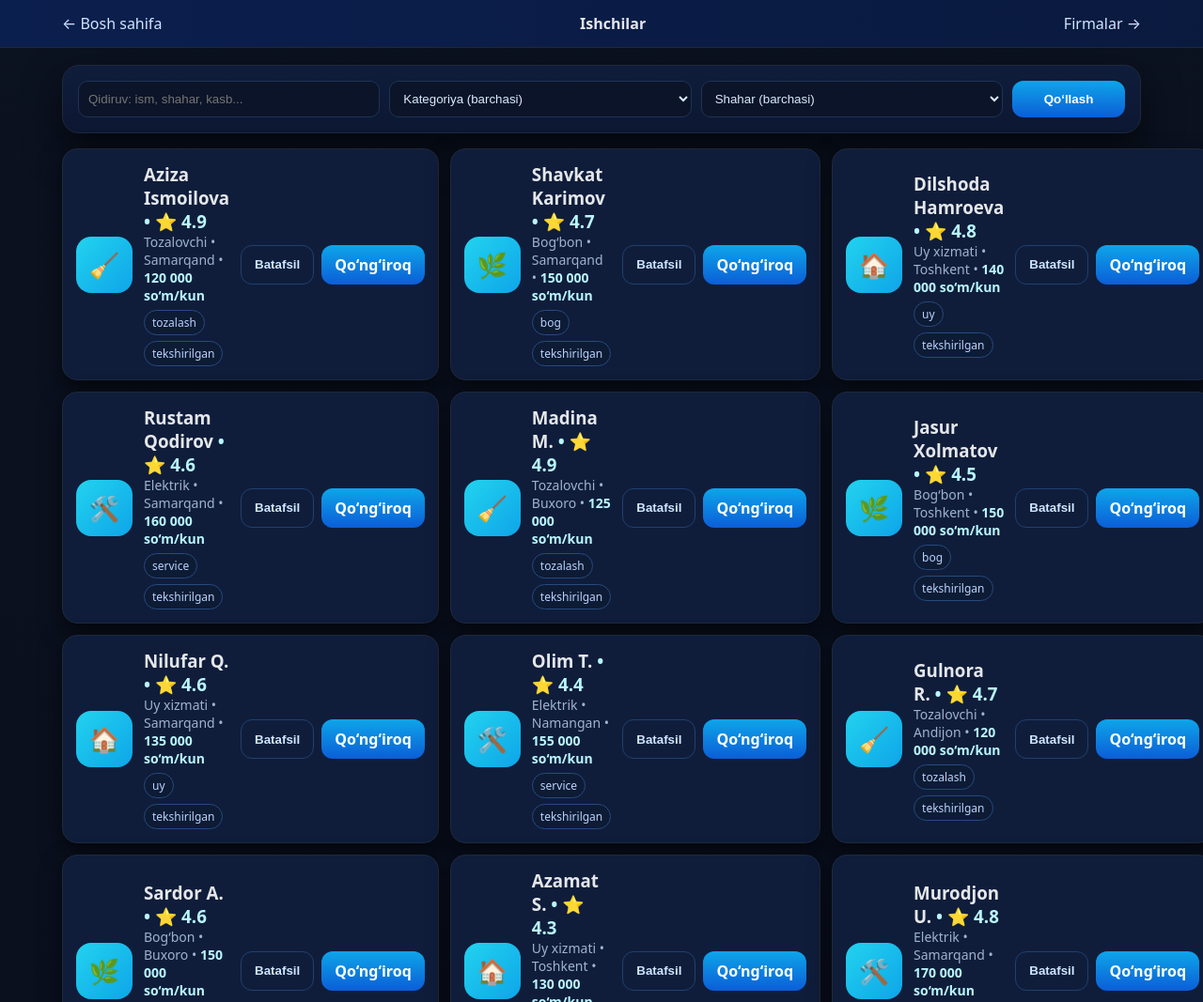
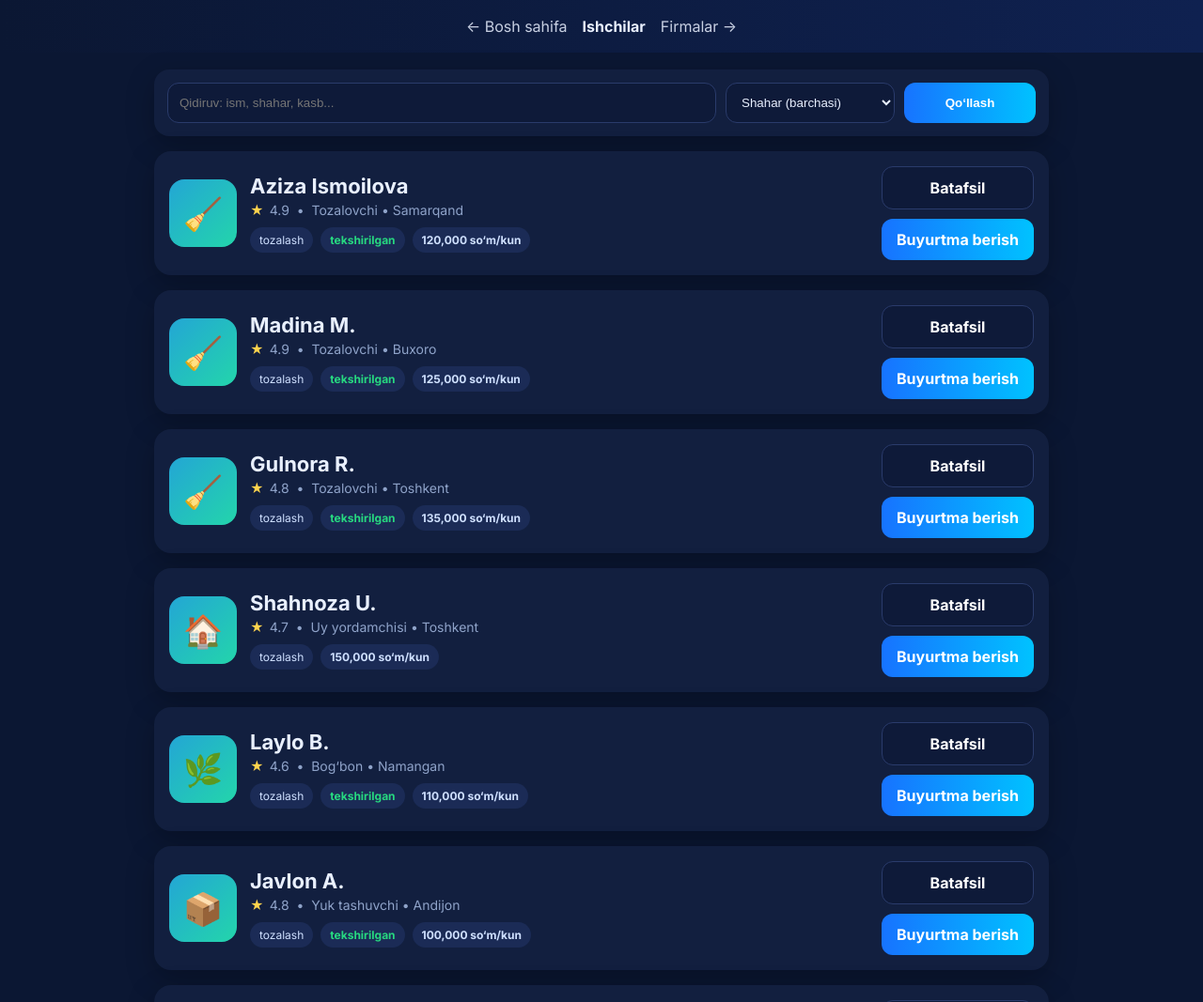
Before and after one commit to prostaff95/prostaff, a plain HTML site: page workers.html in a window 1280 px wide. Shown: the top 1067 px of the page at 94% size. Drawn offline with Linux system fonts and the light colour scheme.

Commit message:
Update workers.html

```diff
--- a/workers.html
+++ b/workers.html
@@ -4,187 +4,151 @@
   <meta charset="UTF-8" />
   <meta name="viewport" content="width=device-width, initial-scale=1" />
   <title>PROSTAFF — Ishchilar</title>
+  <link rel="preconnect" href="https://fonts.gstatic.com" crossorigin>
+  <link href="https://fonts.googleapis.com/css2?family=Inter:wght@400;600;700&display=swap" rel="stylesheet">
   <style>
-    :root{--bg:#0b1220;--card:#0f172a;--text:#e5e7eb;--mut:#94a3b8;--line:#1e293b;--pri:#0b5ed7;--pri2:#0ea5e9;--r:18px;}
-    *{box-sizing:border-box} body{margin:0;font-family:system-ui,-apple-system,Segoe UI,Roboto,Ubuntu,Arial,sans-serif;background:linear-gradient(180deg,#0b1220,#0a0f1e);color:var(--text)}
-    header{position:sticky;top:0;background:linear-gradient(90deg,#0b1f4e,#0a1a3f);border-bottom:1px solid var(--line)}
-    .top{max-width:1180px;margin:0 auto;padding:14px 16px;display:flex;gap:10px;align-items:center;justify-content:space-between}
-    a{color:#cfe7ff;text-decoration:none} .btn{background:linear-gradient(180deg,#0ea5e9,#0b5ed7);border:none;border-radius:12px;padding:10px 14px;color:#fff;font-weight:800;cursor:pointer}
-    .wrap{max-width:1180px;margin:0 auto;padding:18px 16px}
-    .panel{background:linear-gradient(180deg,#0f1d3b,#0c1732);border:1px solid var(--line);border-radius:var(--r);padding:16px;box-shadow:0 18px 40px #0009}
-    .filters{display:grid;gap:10px;grid-template-columns:1fr 1fr 1fr 120px}
-    @media(max-width:760px){.filters{grid-template-columns:1fr 1fr}}
-    input,select{width:100%;padding:10px;border-radius:10px;border:1px solid #203255;background:#0b1428;color:#dbeafe}
-    .grid{margin-top:16px;display:grid;gap:12px;grid-template-columns:repeat(1,1fr)}
-    @media(min-width:860px){.grid{grid-template-columns:repeat(3,1fr)}}
-    .card{background:#0f1d3b;border:1px solid var(--line);border-radius:16px;padding:14px;display:flex;gap:12px;align-items:center;box-shadow:0 10px 24px #0009}
-    .av{width:60px;height:60px;border-radius:16px;display:grid;place-items:center;background:linear-gradient(135deg,#22d3ee,#0ea5e9);color:#002;font-size:26px}
-    .meta{flex:1}.meta h3{margin:0}.sub{color:#9fb3ce;font-size:14px}.price{color:#b9f7ff;font-weight:900}
-    .tags{margin-top:6px;display:flex;gap:6px;flex-wrap:wrap}.tag{font-size:12px;padding:4px 8px;border-radius:999px;border:1px solid #264a7f;background:#0d1b34;color:#b9d3ff}
-    .actions{display:flex;gap:8px}
-    .ghost{background:#0f1d3b;border:1px solid #21406d;color:#cfe7ff}
-    .pagination{display:flex;gap:8px;justify-content:center;margin:16px 0}
-    .page{padding:8px 12px;border-radius:10px;border:1px solid #21406d;background:#0f1d3b;color:#cfe7ff;cursor:pointer}
-    .page.active{background:linear-gradient(180deg,#0ea5e9,#0b5ed7);color:#fff;border:none}
-    dialog{border:none;border-radius:18px;width:min(560px,92vw);padding:0;background:linear-gradient(180deg,#0f1d3b,#0c1732);color:#e5e7eb;border:1px solid #1e293b;box-shadow:0 22px 46px #000c}
-    dialog::backdrop{background:rgba(1,8,20,.6)} .modal{padding:18px}
+    :root{
+      --bg:#0b1733;
+      --card:#121f3f;
+      --muted:#8fa3c9;
+      --text:#e9f0ff;
+      --brand1:#1773ff;
+      --brand2:#00c2ff;
+      --ok:#27d980;
+      --chip:#1b2b56;
+      --chipText:#cfe0ff;
+      --shadow:0 10px 30px rgba(0,0,0,.25);
+    }
+    *{box-sizing:border-box}
+    html,body{margin:0;padding:0;background:var(--bg);color:var(--text);font-family:Inter,system-ui,-apple-system,Segoe UI,Roboto,Arial}
+    a{color:inherit;text-decoration:none}
+    .nav{display:flex;gap:16px;align-items:center;justify-content:center;padding:18px 12px;background:linear-gradient(90deg,#0b1733,#0f2150)}
+    .nav a{opacity:.85}
+    .nav a.active{opacity:1;font-weight:700}
+    .wrap{max-width:980px;margin:18px auto;padding:0 14px}
+    .filters{background:var(--card);border-radius:16px;padding:14px;display:grid;grid-template-columns:1fr 180px 140px;gap:10px;box-shadow:var(--shadow)}
+    .filters input,.filters select{width:100%;padding:12px 12px;border:1px solid #2a3b6b;border-radius:12px;background:#0e1a39;color:var(--text)}
+    .filters button{border:0;border-radius:12px;background:linear-gradient(90deg,var(--brand1),var(--brand2));color:#fff;font-weight:700}
+    .cards{margin-top:16px;display:grid;gap:16px}
+    .card{background:var(--card);border-radius:18px;padding:16px;display:grid;grid-template-columns:72px 1fr auto;gap:14px;align-items:center;box-shadow:var(--shadow)}
+    .avatar{width:72px;height:72px;border-radius:16px;display:flex;align-items:center;justify-content:center;background:linear-gradient(135deg,#23a6d5,#23d5ab)}
+    .avatar span{font-size:34px}
+    .name{font-size:22px;font-weight:700;margin:0 0 2px}
+    .meta{color:var(--muted);font-size:14px;margin:4px 0 10px}
+    .chips{display:flex;gap:8px;flex-wrap:wrap}
+    .chip{background:var(--chip);color:var(--chipText);padding:6px 10px;border-radius:999px;font-size:12px}
+    .rating{display:inline-flex;align-items:center;gap:6px}
+    .rating .star{color:#ffd34d}
+    .price{font-weight:800}
+    .actions{display:flex;flex-direction:column;gap:10px}
+    .btn{padding:12px 16px;border-radius:12px;border:1px solid #2a3b6b;background:#0e1a39;color:#fff;text-align:center;font-weight:700}
+    .btn.primary{border:0;background:linear-gradient(90deg,var(--brand1),var(--brand2))}
+    .verified{color:var(--ok);font-weight:700}
+    @media (max-width:680px){
+      .filters{grid-template-columns:1fr}
+      .card{grid-template-columns:56px 1fr}
+      .actions{grid-column:1 / -1;flex-direction:row}
+    }
   </style>
 </head>
 <body>
-  <header>
-    <div class="top">
-      <a href="./index.html">← Bosh sahifa</a>
-      <strong>Ishchilar</strong>
-      <a href="./services.html">Firmalar →</a>
-    </div>
-  </header>
+  <nav class="nav">
+    <a href="index.html">← Bosh sahifa</a>
+    <a href="workers.html" class="active">Ishchilar</a>
+    <a href="services.html">Firmalar →</a>
+  </nav>
 
   <div class="wrap">
-    <div class="panel">
+    <!-- FILTRLAR -->
     <div class="filters">
-        <input id="q" placeholder="Qidiruv: ism, shahar, kasb..." />
-        <select id="cat">
-          <option value="">Kategoriya (barchasi)</option>
-          <option value="tozalash">Tozalash</option>
-          <option value="bog">Bog‘ ishlari</option>
-          <option value="uy">Uy xizmati</option>
-          <option value="service">Servis/usta</option>
-        </select>
+      <input id="q" type="search" placeholder="Qidiruv: ism, shahar, kasb..." />
       <select id="city">
         <option value="">Shahar (barchasi)</option>
+        <option value="Toshkent">Toshkent</option>
         <option value="Samarqand">Samarqand</option>
-          <option value="Toshkent">Toshkent</option>
         <option value="Buxoro">Buxoro</option>
         <option value="Andijon">Andijon</option>
         <option value="Namangan">Namangan</option>
+        <option value="Farg‘ona">Farg‘ona</option>
+        <option value="Navoiy">Navoiy</option>
+        <option value="Xorazm">Xorazm</option>
       </select>
-        <button class="btn" id="apply">Qo‘llash</button>
+      <button id="apply">Qo‘llash</button>
+    </div>
+
+    <!-- KARTALAR -->
+    <div id="list" class="cards"></div>
+  </div>
+
+  <script>
+    // Demo ma'lumotlar (12+ ta)
+    const WORKERS = [
+      {name:'Aziza Ismoilova', role:'Tozalovchi', city:'Samarqand', price:120000, rating:4.9, verified:true, emoji:'🧹'},
+      {name:'Madina M.',       role:'Tozalovchi', city:'Buxoro',    price:125000, rating:4.9, verified:true, emoji:'🧹'},
+      {name:'Gulnora R.',      role:'Tozalovchi', city:'Toshkent',  price:135000, rating:4.8, verified:true, emoji:'🧹'},
+      {name:'Shahnoza U.',     role:'Uy yordamchisi', city:'Toshkent', price:150000, rating:4.7, verified:false, emoji:'🏠'},
+      {name:'Laylo B.',        role:'Bog‘bon',    city:'Namangan',  price:110000, rating:4.6, verified:true, emoji:'🌿'},
+      {name:'Javlon A.',       role:'Yuk tashuvchi', city:'Andijon', price:100000, rating:4.8, verified:true, emoji:'📦'},
+      {name:'Dilnoza K.',      role:'Tozalovchi', city:'Farg‘ona',  price:115000, rating:4.7, verified:false, emoji:'🧽'},
+      {name:'Parvina S.',      role:'Qurilish tozalash', city:'Navoiy', price:160000, rating:4.8, verified:true, emoji:'🏗️'},
+      {name:'Sevara E.',       role:'Tozalovchi', city:'Xorazm',    price:110000, rating:4.6, verified:false, emoji:'🧹'},
+      {name:'Maftuna D.',      role:'Uy yordamchisi', city:'Samarqand', price:140000, rating:4.9, verified:true, emoji:'🏠'},
+      {name:'Otabek N.',       role:'Yuk tushiruvchi', city:'Toshkent', price:105000, rating:4.7, verified:true, emoji:'📦'},
+      {name:'Nigora T.',       role:'Tozalovchi', city:'Buxoro',    price:118000, rating:4.8, verified:true, emoji:'🧹'},
+      {name:'Maxfuzaxon Q.',   role:'Tozalovchi', city:'Farg‘ona',  price:112000, rating:4.7, verified:false, emoji:'🧹'}
+    ];
+
+    const listEl = document.getElementById('list');
+    const qEl    = document.getElementById('q');
+    const cityEl = document.getElementById('city');
+    document.getElementById('apply').addEventListener('click', render);
+
+    function fmtPrice(n){ return (n||0).toLocaleString('uz-UZ')+" so‘m/kun"; }
+
+    function workerCard(w){
+      const params = new URLSearchParams({
+        name: w.name,
+        service: w.role,
+        city: w.city,
+        price: w.price
+      }).toString();
+
+      return `
+        <div class="card">
+          <div class="avatar"><span>${w.emoji||'👤'}</span></div>
+          <div>
+            <div class="name">${w.name}</div>
+            <div class="meta">
+              <span class="rating"><span class="star">★</span> ${w.rating}</span>
+              &nbsp;•&nbsp; ${w.role} • ${w.city}
+            </div>
+            <div class="chips">
+              <span class="chip">tozalash</span>
+              ${w.verified ? `<span class="chip verified">tekshirilgan</span>` : ''}
+              <span class="chip price">${fmtPrice(w.price)}</span>
             </div>
           </div>
-
-    <div class="grid" id="list"></div>
-    <div class="pagination" id="pager"></div>
-  </div>
-
-  <!-- Modal -->
-  <dialog id="detail">
-    <div class="modal">
-      <h3 id="mName"></h3>
-      <div style="display:flex;gap:12px;align-items:center;margin:8px 0 2px">
-        <div class="av" id="mAv">👤</div>
-        <div>
-          <div id="mRole" class="sub"></div>
-          <div id="mCity" class="sub"></div>
-          <div id="mPrice" class="sub" style="margin-top:4px;font-weight:800;color:#bfe0ff"></div>
+          <div class="actions">
+            <a class="btn" href="#" onclick="alert('Batafsil ma’lumot demo rejimida.');return false;">Batafsil</a>
+            <a class="btn primary" target="_blank" href="order.html?${params}">Buyurtma berish</a>
           </div>
         </div>
-      <p id="mAbout" style="margin:8px 0 0"></p>
-      <div style="display:flex;gap:10px;margin-top:12px;flex-wrap:wrap">
-        <a class="btn" id="mCall" href="#">📞 Qo‘ng‘iroq</a>
-        <a class="btn ghost" id="mWa" target="_blank" href="#">WhatsApp</a>
-      </div>
-      <div style="text-align:right;margin-top:8px">
-        <button class="ghost" onclick="document.getElementById('detail').close()">Yopish</button>
-      </div>
-    </div>
-  </dialog>
-
-<script>
-const data = [
-  {n:"Aziza Ismoilova", r:"Tozalovchi", c:"tozalash", city:"Samarqand", rate:4.9, p:"120 000 so‘m/kun", ph:"+998901234567", av:"🧹", about:"Mehmonxona va ofis tozalashda 5 yil tajriba."},
-  {n:"Shavkat Karimov", r:"Bog‘bon", c:"bog", city:"Samarqand", rate:4.7, p:"150 000 so‘m/kun", ph:"+998931112233", av:"🌿", about:"Gazon, daraxt kesish, tomorqa."},
-  {n:"Dilshoda Hamroeva", r:"Uy xizmati", c:"uy", city:"Toshkent", rate:4.8, p:"140 000 so‘m/kun", ph:"+998935556677", av:"🏠", about:"Remontdan keyin tozalash."},
-  {n:"Rustam Qodirov", r:"Elektrik", c:"service", city:"Samarqand", rate:4.6, p:"160 000 so‘m/kun", ph:"+998903336699", av:"🛠️", about:"Elektr ta’miri, avtomat, chiroq."},
-  {n:"Madina M.", r:"Tozalovchi", c:"tozalash", city:"Buxoro", rate:4.9, p:"125 000 so‘m/kun", ph:"+998909998877", av:"🧹", about:"Uy/ofis kunlik tozalash."},
-  {n:"Jasur Xolmatov", r:"Bog‘bon", c:"bog", city:"Toshkent", rate:4.5, p:"150 000 so‘m/kun", ph:"+998933330011", av:"🌿", about:"Gulzor parvarishi."},
-  {n:"Nilufar Q.", r:"Uy xizmati", c:"uy", city:"Samarqand", rate:4.6, p:"135 000 so‘m/kun", ph:"+998935551122", av:"🏠", about:"Housekeeping."},
-  {n:"Olim T.", r:"Elektrik", c:"service", city:"Namangan", rate:4.4, p:"155 000 so‘m/kun", ph:"+998903221199", av:"🛠️", about:"Usta xizmatlari."},
-  {n:"Gulnora R.", r:"Tozalovchi", c:"tozalash", city:"Andijon", rate:4.7, p:"120 000 so‘m/kun", ph:"+998901112244", av:"🧹", about:"Tejamkor va aniq."},
-  {n:"Sardor A.", r:"Bog‘bon", c:"bog", city:"Buxoro", rate:4.6, p:"150 000 so‘m/kun", ph:"+998931129900", av:"🌿", about:"Mavsumiy ishlar."},
-  {n:"Azamat S.", r:"Uy xizmati", c:"uy", city:"Toshkent", rate:4.3, p:"130 000 so‘m/kun", ph:"+998935551188", av:"🏠", about:"Uy ishlariga yordam."},
-  {n:"Murodjon U.", r:"Elektrik", c:"service", city:"Samarqand", rate:4.8, p:"170 000 so‘m/kun", ph:"+998903228877", av:"🛠️", about:"Elektr ta’miri master."},
-  {n:"Zarina T.", r:"Tozalovchi", c:"tozalash", city:"Namangan", rate:4.9, p:"125 000 so‘m/kun", ph:"+998909994455", av:"🧹", about:"A’lo sifat."},
-  {n:"Baxtiyor O.", r:"Bog‘bon", c:"bog", city:"Andijon", rate:4.5, p:"140 000 so‘m/kun", ph:"+998933310077", av:"🌿", about:"Tomorqa ishlari."},
-  {n:"Ziyoda N.", r:"Uy xizmati", c:"uy", city:"Samarqand", rate:4.7, p:"140 000 so‘m/kun", ph:"+998935550033", av:"🏠", about:"Uy tozalash va tartib."},
-  {n:"Maqsud R.", r:"Elektrik", c:"service", city:"Toshkent", rate:4.2, p:"160 000 so‘m/kun", ph:"+998903223344", av:"🛠️", about:"Elektrik xizmatlari."},
-  {n:"Zebo X.", r:"Tozalovchi", c:"tozalash", city:"Buxoro", rate:4.6, p:"120 000 so‘m/kun", ph:"+998901114477", av:"🧹", about:"Uy/ofis."},
-  {n:"Kamol J.", r:"Bog‘bon", c:"bog", city:"Namangan", rate:4.4, p:"145 000 so‘m/kun", ph:"+998933319911", av:"🌿", about:"Bog‘lar dizayni."},
-  {n:"Aziza K.", r:"Uy xizmati", c:"uy", city:"Andijon", rate:4.6, p:"135 000 so‘m/kun", ph:"+998935559900", av:"🏠", about:"Tez va sifat."},
-  {n:"Bobur Y.", r:"Elektrik", c:"service", city:"Buxoro", rate:4.5, p:"165 000 so‘m/kun", ph:"+998903221100", av:"🛠️", about:"Xonadon va ofis."}
-];
-
-const perPage = 12;
-let page = 1;
-
-function paramsCat(){
-  const u = new URLSearchParams(location.search);
-  return u.get('cat') || '';
+      `;
     }
 
     function render(){
-  const q = document.getElementById('q').value.toLowerCase().trim();
-  const cat = document.getElementById('cat').value || paramsCat();
-  const city = document.getElementById('city').value;
-  const filtered = data.filter(x =>
-    (!q || (x.n+x.r+x.city+x.p).toLowerCase().includes(q)) &&
-    (!cat || x.c===cat) &&
-    (!city || x.city===city)
-  );
-  const list = document.getElementById('list');
-  const pager = document.getElementById('pager');
-  const total = filtered.length;
-  const maxPage = Math.max(1, Math.ceil(total/perPage));
-  if(page>maxPage) page = maxPage;
-  const start = (page-1)*perPage;
-  const chunk = filtered.slice(start, start+perPage);
-
-  list.innerHTML = '';
-  chunk.forEach(x=>{
-    const el = document.createElement('div');
-    el.className='card';
-    el.innerHTML = `
-      <div class="av">${x.av}</div>
-      <div class="meta">
-        <h3>${x.n} <span style="font-weight:700;color:#b9f7ff">• ⭐ ${x.rate}</span></h3>
-        <div class="sub">${x.r} • ${x.city} • <span class="price">${x.p}</span></div>
-        <div class="tags"><span class="tag">${x.c}</span><span class="tag">tekshirilgan</span></div>
-      </div>
-      <div class="actions">
-        <button class="btn ghost" onclick='openDetail(${JSON.stringify(x).replace(/'/g,"&apos;")})'>Batafsil</button>
-        <a class="btn" href="tel:${x.ph}">Qo‘ng‘iroq</a>
-      </div>`;
-    list.appendChild(el);
-  });
-
-  pager.innerHTML = '';
-  for(let i=1;i<=maxPage;i++){
-    const b = document.createElement('button');
-    b.className = 'page'+(i===page?' active':'');
-    b.textContent = i;
-    b.onclick = ()=>{ page=i; render(); window.scrollTo({top:0,behavior:'smooth'}); };
-    pager.appendChild(b);
-  }
+      const q = (qEl.value||'').toLowerCase().trim();
+      const city = cityEl.value;
+      const rows = WORKERS.filter(w=>{
+        const okQ = !q || [w.name,w.role,w.city].join(' ').toLowerCase().includes(q);
+        const okC = !city || w.city===city;
+        return okQ && okC;
+      }).map(workerCard).join('');
+      listEl.innerHTML = rows || `<div class="meta" style="padding:18px">Hech narsa topilmadi.</div>`;
     }
 
-function openDetail(x){
-  document.getElementById('mName').textContent = x.n;
-  document.getElementById('mAv').textContent = x.av;
-  document.getElementById('mRole').textContent = `${x.r} • ⭐ ${x.rate}`;
-  document.getElementById('mCity').textContent = x.city;
-  document.getElementById('mPrice').textContent = x.p;
-  document.getElementById('mAbout').textContent = x.about || '';
-  document.getElementById('mCall').href = `tel:${x.ph}`;
-  document.getElementById('mWa').href = `https://wa.me/${x.ph.replace(/\D/g,'')}?text=Salom,%20${encodeURIComponent(x.n)}%20xizmatingiz%20bo‘yicha%20ma’lumot%20kerak.`;
-  document.getElementById('detail').showModal();
-}
-
-document.getElementById('apply').onclick = ()=>{ page=1; render(); };
-
-window.addEventListener('DOMContentLoaded', ()=>{
-  const catSel = document.getElementById('cat');
-  if(paramsCat()) catSel.value = paramsCat();
+    // Dastlabki chizish
     render();
-});
   </script>
 </body>
 </html>
```
Lines whose indentation alone changed are shown as unchanged.
